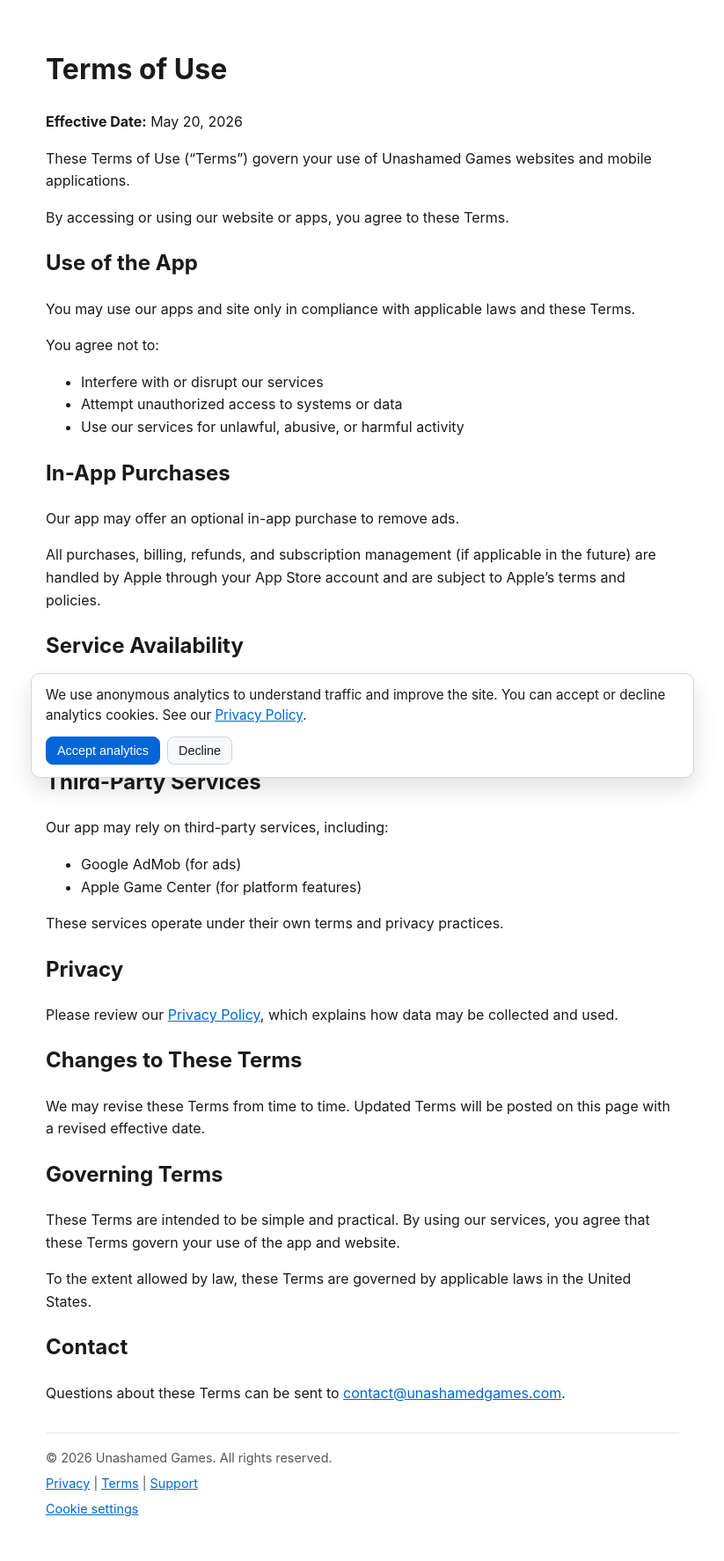
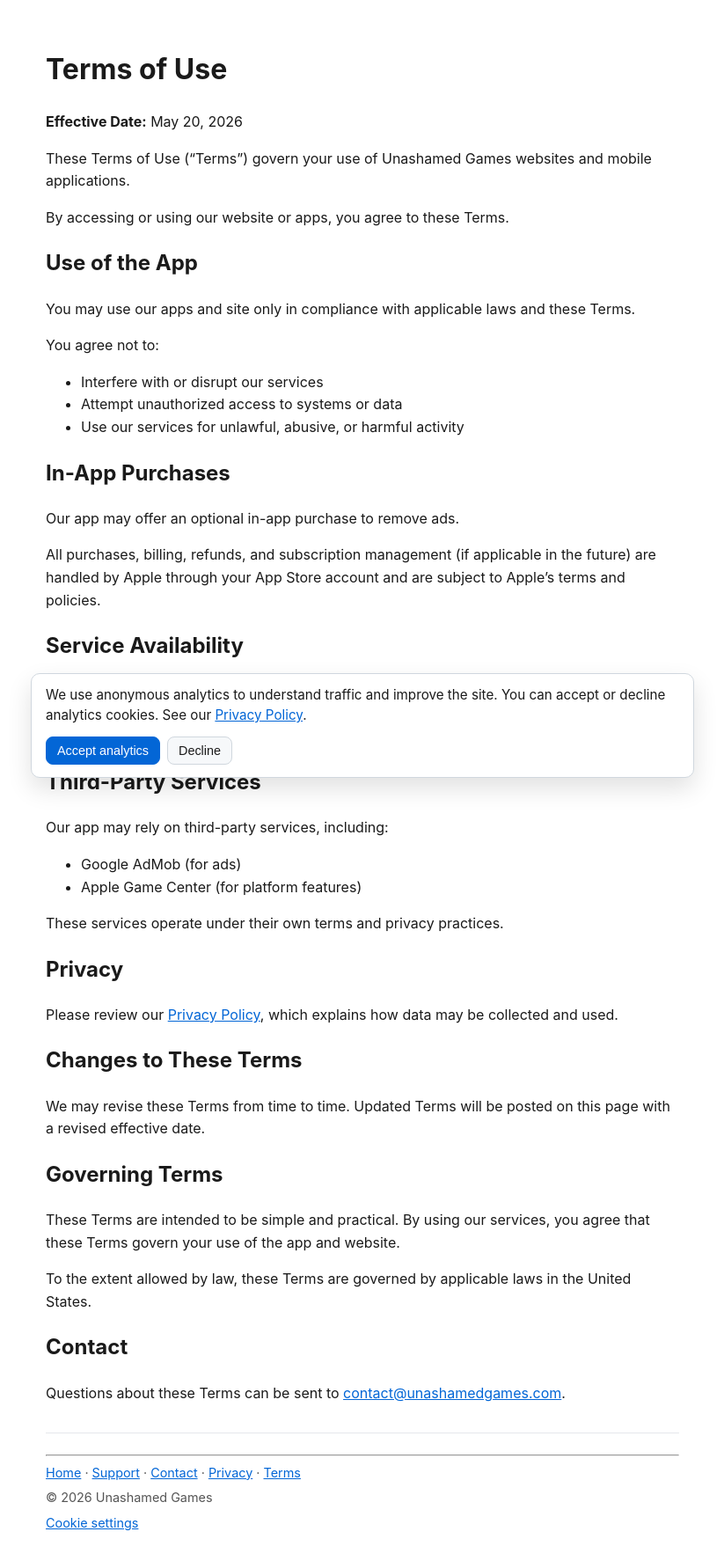
Before and after one commit to Unashamed-Games/marketing-site, a Jekyll site: the page built from terms.md, in a window 1280 px wide. Shown: the whole page at 88% size, without its empty margins (228-1051 px from the left). Built offline with Jekyll 4.4.1, drawn with Linux system fonts in a browser that asks for light colours.

Commit message:
Refactor footer layout: add horizontal rule and reorganize links for improved clarity

```diff
--- a/_layouts/default.html
+++ b/_layouts/default.html
@@ -16,14 +16,19 @@
 <body>
   {{ content }}
   <footer class="site-footer">
-    <p>&copy; 2026 Unashamed Games. All rights reserved.</p>
+    <hr>
     <p>
+      <a href="{{ '/' | relative_url }}">Home</a>
+      &middot;
+      <a href="{{ '/support' | relative_url }}">Support</a>
+      &middot;
+      <a href="mailto:support@unashamedgames.com">Contact</a>
+      &middot;
       <a href="{{ '/privacy' | relative_url }}">Privacy</a>
-      |
+      &middot;
       <a href="{{ '/terms' | relative_url }}">Terms</a>
-      |
-      <a href="{{ '/support' | relative_url }}">Support</a>
     </p>
+    <p>&copy; 2026 Unashamed Games</p>
     {% if jekyll.environment == "production" and site.google_analytics_id %}
       <a id="cookie-settings-link" href="#">Cookie settings</a>
     {% endif %}
```
